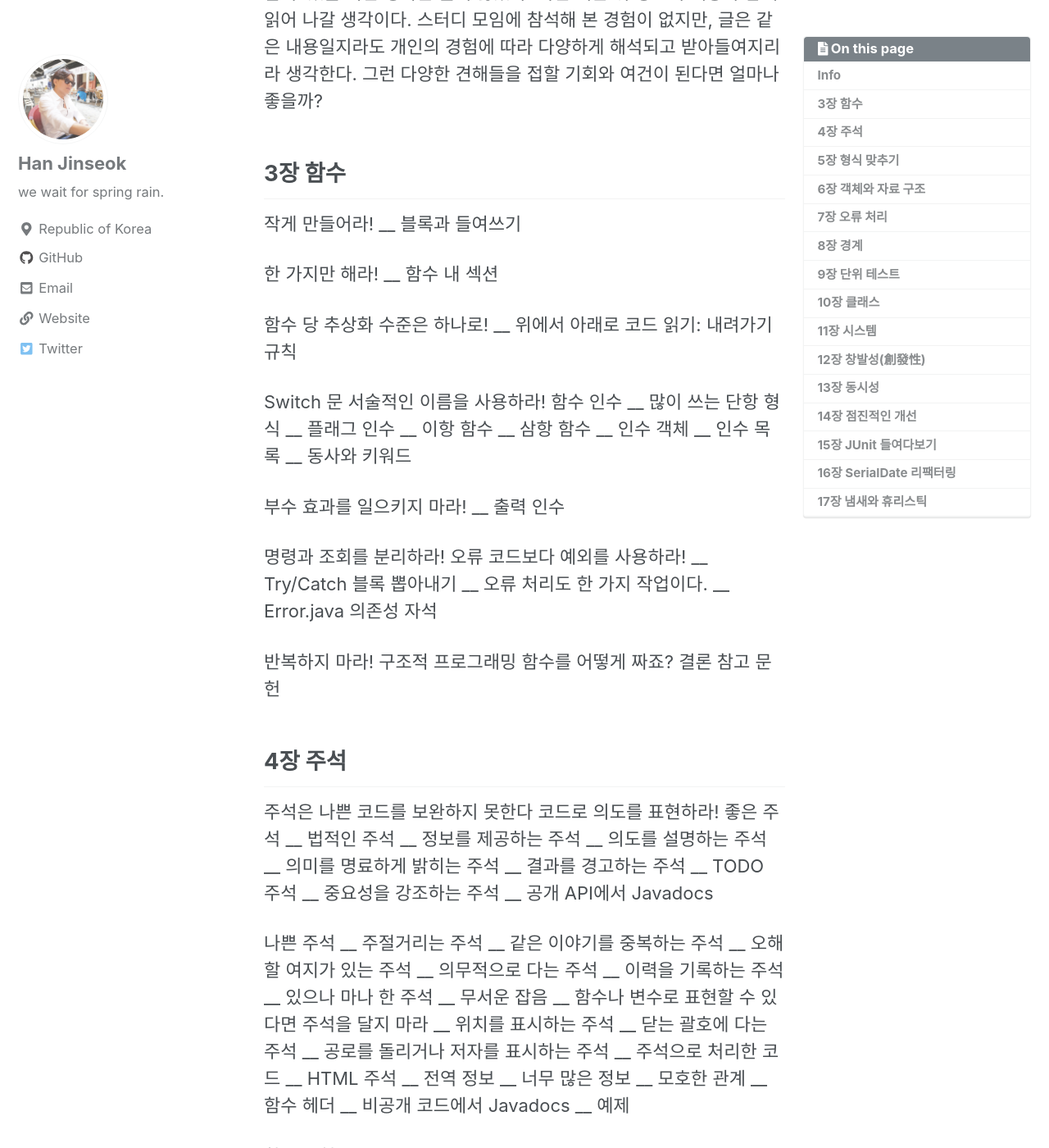
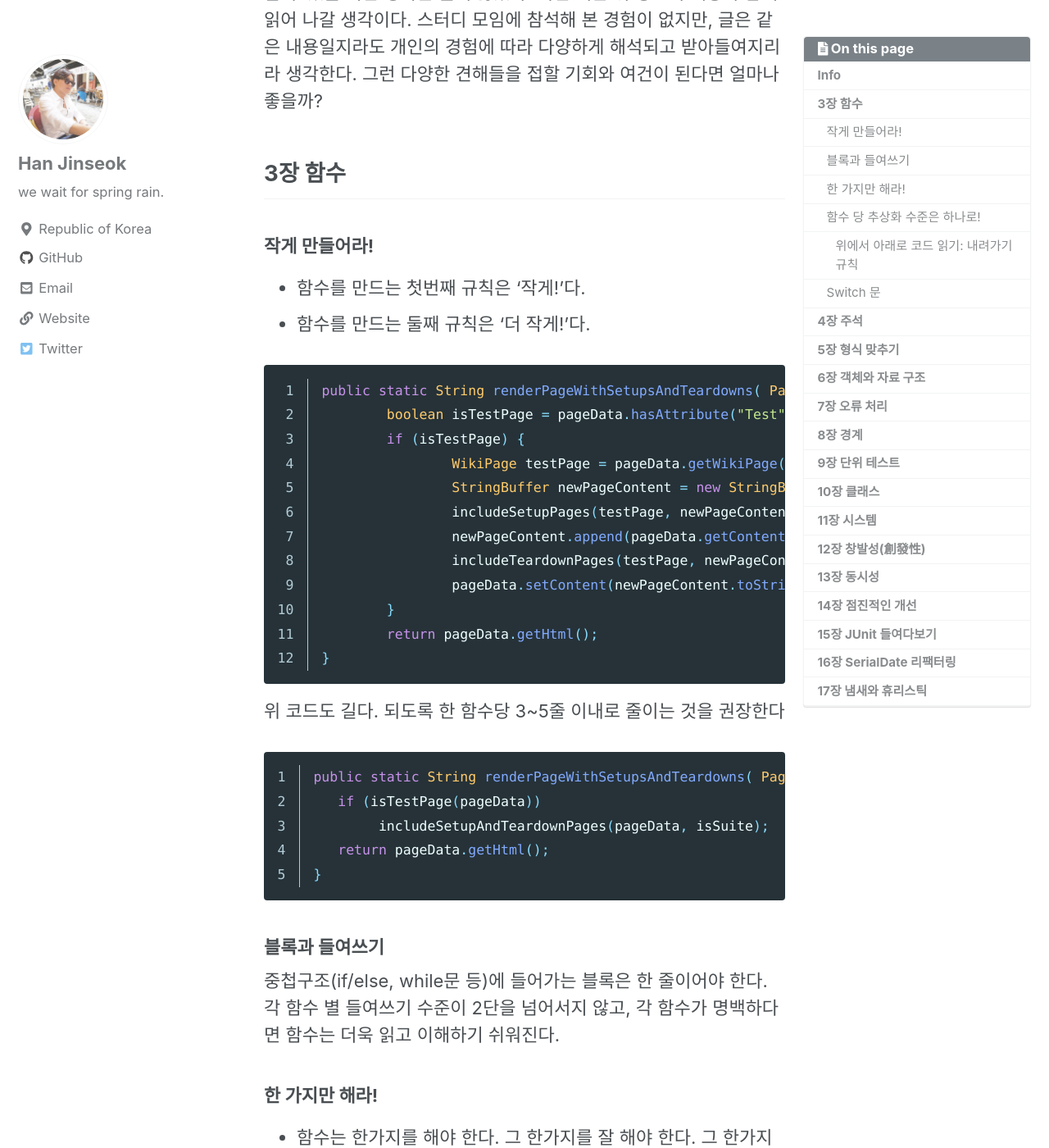
Before and after one commit to moregorenine/moregorenine.github.io, a Jekyll site: the page built from _posts/book/2019-03-01-clean-code-part3.md, in a window 1280 px wide and 1400 px high, scrolled down 573 px. Shown: the whole window at 82% size. Built offline with Jekyll 4.4.1, drawn with Linux system fonts in a browser that asks for light colours; nearby versions of some CDN libraries; comment, search, counter and statistics services are not loaded; a style sheet for code colours, icons or effects is not loaded; some of the changed text lies outside the part shown.

Commit message:
Update 2019-03-01-clean-code-part3.md

```diff
--- a/_posts/book/2019-03-01-clean-code-part3.md
+++ b/_posts/book/2019-03-01-clean-code-part3.md
@@ -17,16 +17,52 @@ toc_sticky: true
 
 ## 3장 함수
 
-작게 만들어라!
-__ 블록과 들여쓰기
+### 작게 만들어라!
+- 함수를 만드는 첫번째 규칙은 '작게!'다.
+- 함수를 만드는 둘째 규칙은 '더 작게!'다.
 
-한 가지만 해라!
-__ 함수 내 섹션
+{% highlight java linenos %}
+public static String renderPageWithSetupsAndTeardowns( PageData pageData, boolean isSuite) throws Exception {
+	boolean isTestPage = pageData.hasAttribute("Test");
+	if (isTestPage) {
+		WikiPage testPage = pageData.getWikiPage();
+		StringBuffer newPageContent = new StringBuffer();
+		includeSetupPages(testPage, newPageContent, isSuite);
+		newPageContent.append(pageData.getContent());
+		includeTeardownPages(testPage, newPageContent, isSuite);
+		pageData.setContent(newPageContent.toString());
+	}
+	return pageData.getHtml();
+}
+{% endhighlight %}
 
-함수 당 추상화 수준은 하나로!
-__ 위에서 아래로 코드 읽기: 내려가기 규칙
+위 코드도 길다. 되도록 한 함수당 3~5줄 이내로 줄이는 것을 권장한다
 
-Switch 문
+{% highlight java linenos %}
+public static String renderPageWithSetupsAndTeardowns( PageData pageData, boolean isSuite) throws Exception {
+   if (isTestPage(pageData))
+   	includeSetupAndTeardownPages(pageData, isSuite);
+   return pageData.getHtml();
+}
+{% endhighlight %}
+
+### 블록과 들여쓰기
+중첩구조(if/else, while문 등)에 들어가는 블록은 한 줄이어야 한다. 각 함수 별 들여쓰기 수준이 2단을 넘어서지 않고, 각 함수가 명백하다면 함수는 더욱 읽고 이해하기 쉬워진다.
+
+### 한 가지만 해라!
+- 함수는 한가지를 해야 한다. 그 한가지를 잘 해야 한다. 그 한가지만을 해야 한다.
+- 지정된 함수 이름 아래에서 추상화 수준이 하나인 단계만 수행한다면 그 함수는 한 가지 작업만 하는 것이다.
+- 함수를 여러 섹션으로 나눌 수 있다면 그 함수는 여러작업을 하는 셈이다.
+
+### 함수 당 추상화 수준은 하나로!
+함수가 ‘한가지’ 작업만 하려면 함수 내 모든 문장의 추상화 수준이 동일해야 된다.
+만약 한 함수 내에 추상화 수준이 섞이게 된다면 읽는 사람이 헷갈린다.
+
+#### 위에서 아래로 코드 읽기: 내려가기 규칙
+코드는 위에서 아래로 이야기처럼 읽혀야 좋다.
+함수 추상화 부분이 한번에 한단계씩 낮아지는 것이 가장 이상적이다.(내려가기 규칙)
+
+### Switch 문
 서술적인 이름을 사용하라!
 함수 인수
 __ 많이 쓰는 단항 형식
```
Also changed, not shown: other parts of _posts/book/2019-03-01-clean-code-part3.md (+1 -1 lines).
